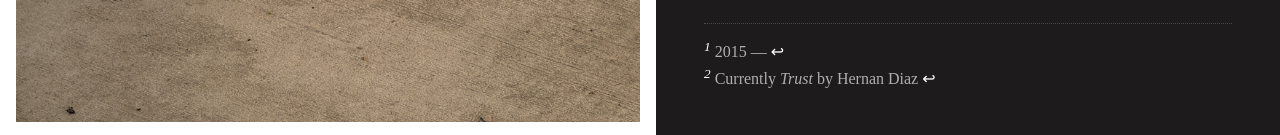
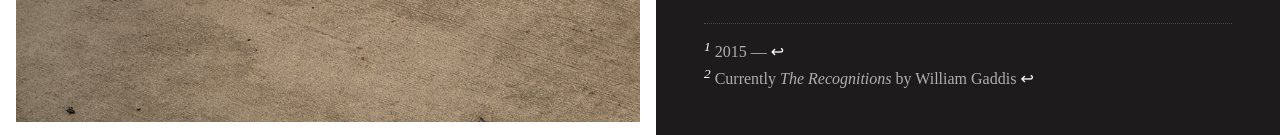
Before and after one commit to gabekelley/photosite, a Gatsby site: page / in a window 1280 px wide. Shown: the part 662-797 px from the top of the page. Built offline with nearby package versions, Linux system fonts and the light colour scheme; Gatsby itself is replaced by a stand-in of ours.

Commit message:
trying again

```diff
--- a/src/pages/index.js
+++ b/src/pages/index.js
@@ -24,7 +24,7 @@
             <div className="bio-wrap__bottom thin">
               <div className="divider"></div>
               <sup>1</sup> <span>2015 —</span> <a href="#ref1" id="fn1">↩</a><br/>
-              <sup>2</sup> <span>Currently <span className="italic">Trust</span> by Hernan Diaz</span> <a href="#ref2" id="fn2">↩</a><br/>
+              <sup>2</sup> <span>Currently <span className="italic">The Recognitions</span> by William Gaddis</span> <a href="#ref2" id="fn2">↩</a><br/>
             </div>
           </div>
         </div>
```
